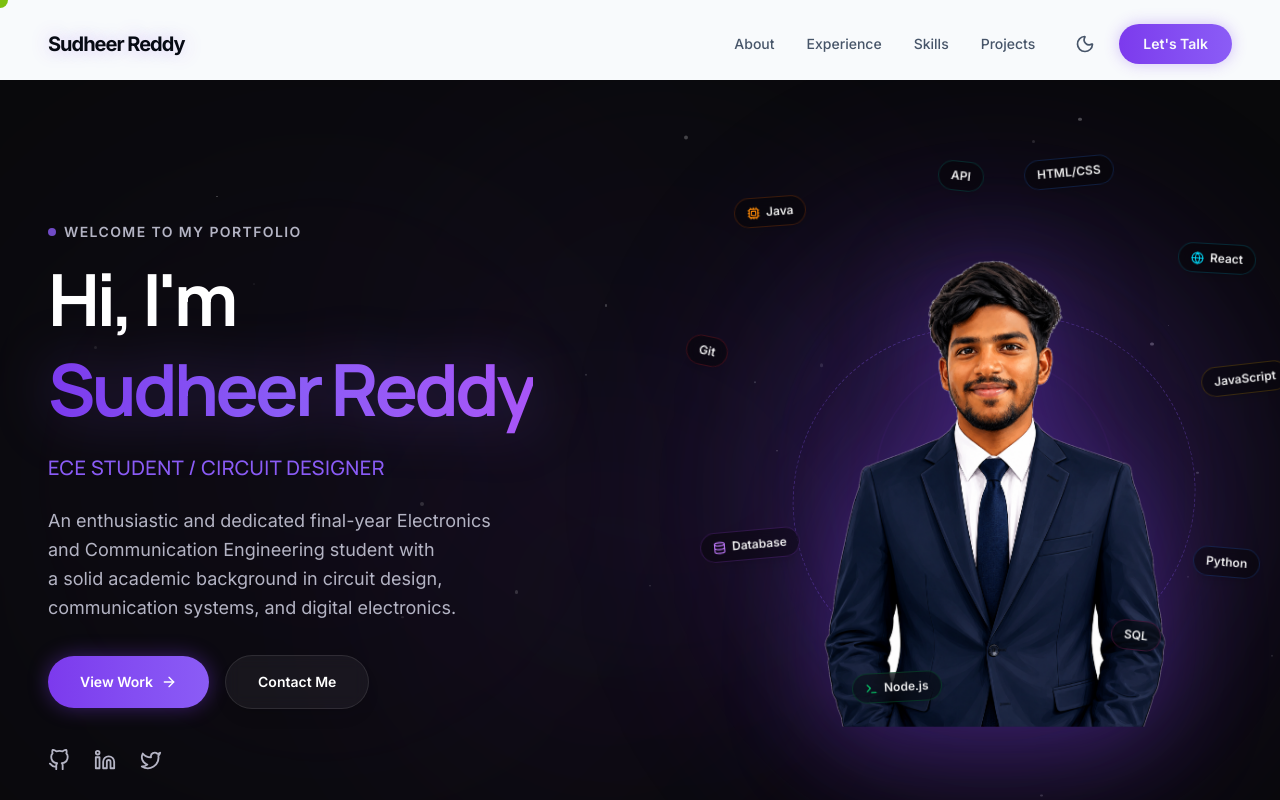
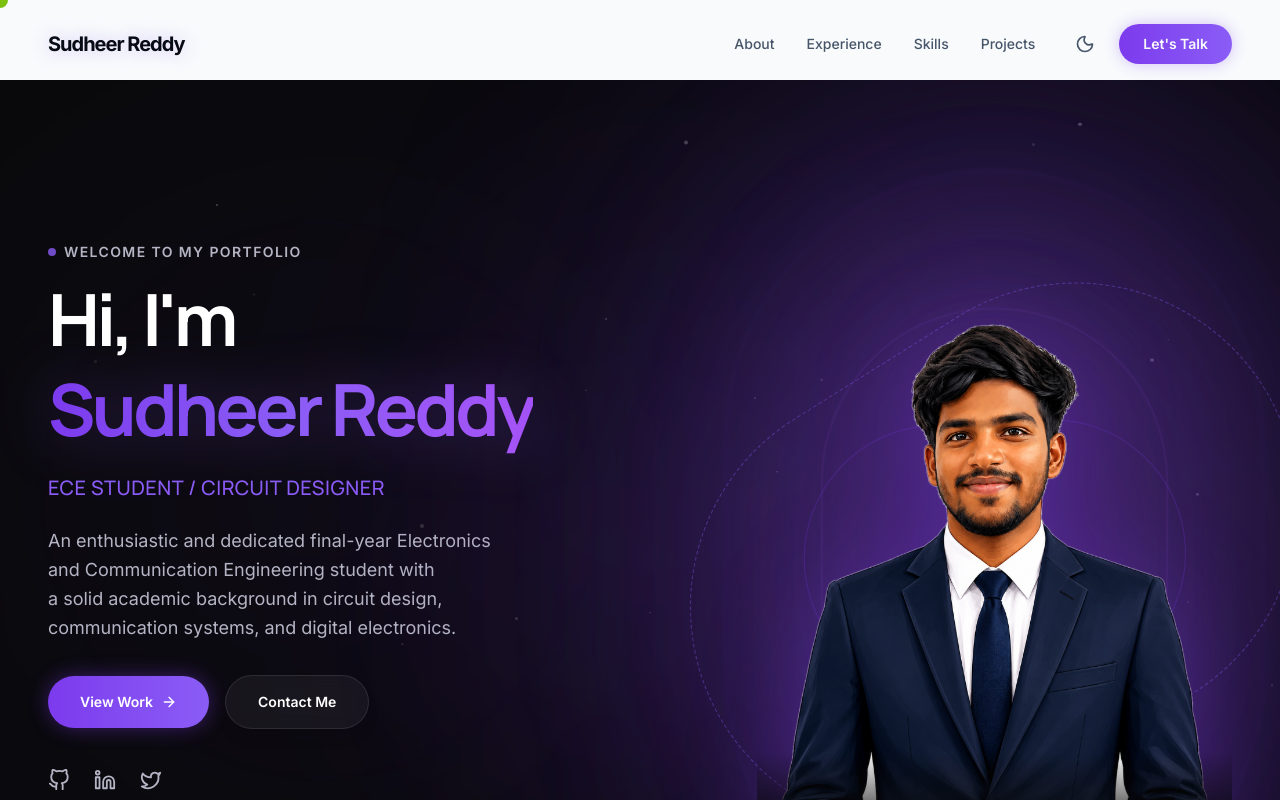
Before and after one commit to SudheerReddy007/SUDHEER-PORTFOLIO, a Next.js app: page / in a window 1280 px wide. Shown: the top 800 px of the page. Built offline with nearby package versions, Linux system fonts and the light colour scheme.

Commit message:
Refine hero section: remove tech badges, scale portrait, add bottom fade gradient, and enhance background glows

```diff
--- a/src/components/sections/Hero.tsx
+++ b/src/components/sections/Hero.tsx
@@ -2,7 +2,7 @@
 
 import { useEffect, useState } from "react";
 import { motion, AnimatePresence } from "framer-motion";
-import { ArrowRight, Terminal, Cpu, Database as DbIcon, Globe } from "lucide-react";
+import { ArrowRight } from "lucide-react";
 
 // Custom inline SVG icons for social platforms because of local lucide-react version compatibility
 const GithubIcon = (props: React.SVGProps<SVGSVGElement>) => (
@@ -25,19 +25,7 @@ const TwitterIcon = (props: React.SVGProps<SVGSVGElement>) => (
   </svg>
 );
 
-// Tech cards configuration with floating coordinates, timings, rotations, and styles
-const techCards = [
-  { name: "React", top: "5%", right: "-5%", delay: 0, duration: 6, rot: 5, shadow: "shadow-[0_0_15px_rgba(6,182,212,0.15)]", border: "border-cyan-500/20", text: "text-cyan-400", icon: Globe, pFactor: 0.8 },
-  { name: "JavaScript", top: "25%", right: "-12%", delay: 1.5, duration: 8, rot: -8, shadow: "shadow-[0_0_15px_rgba(234,179,8,0.15)]", border: "border-yellow-500/20", text: "text-yellow-400", pFactor: 1.2 },
-  { name: "Python", top: "60%", right: "-6%", delay: 0.5, duration: 7, rot: 6, shadow: "shadow-[0_0_15px_rgba(59,130,246,0.15)]", border: "border-blue-500/20", text: "text-blue-400", pFactor: 0.9 },
-  { name: "Java", top: "-5%", left: "-5%", delay: 2, duration: 6.5, rot: -5, shadow: "shadow-[0_0_15px_rgba(249,115,22,0.15)]", border: "border-orange-500/20", text: "text-orange-400", icon: Cpu, pFactor: 1.1 },
-  { name: "Git", top: "20%", left: "-15%", delay: 1, duration: 9, rot: 10, shadow: "shadow-[0_0_15px_rgba(239,68,68,0.15)]", border: "border-red-500/20", text: "text-red-400", pFactor: 1.3 },
-  { name: "Database", top: "55%", left: "-12%", delay: 3, duration: 7.5, rot: -7, shadow: "shadow-[0_0_15px_rgba(168,85,247,0.15)]", border: "border-purple-500/20", text: "text-purple-400", icon: DbIcon, pFactor: 0.7 },
-  { name: "API", top: "-12%", left: "38%", delay: 2.5, duration: 8, rot: 4, shadow: "shadow-[0_0_15px_rgba(20,184,166,0.15)]", border: "border-teal-500/20", text: "text-teal-400", pFactor: 1.0 },
-  { name: "Node.js", top: "82%", left: "20%", delay: 1.2, duration: 7, rot: -3, shadow: "shadow-[0_0_15px_rgba(34,197,94,0.15)]", border: "border-green-500/20", text: "text-green-400", icon: Terminal, pFactor: 1.4 },
-  { name: "SQL", top: "72%", right: "15%", delay: 0.8, duration: 8.5, rot: 5, shadow: "shadow-[0_0_15px_rgba(236,72,153,0.15)]", border: "border-pink-500/20", text: "text-pink-400", pFactor: 1.1 },
-  { name: "HTML/CSS", top: "-12%", right: "25%", delay: 3.5, duration: 9.5, rot: -6, shadow: "shadow-[0_0_15px_rgba(59,130,246,0.15)]", border: "border-blue-500/20", text: "text-blue-300", pFactor: 0.8 }
-];
+
 
 export function Hero() {
   const [mousePos, setMousePos] = useState({ x: 0, y: 0 });
@@ -213,33 +201,41 @@ export function Hero() {
           </motion.div>
         </motion.div>
 
-        {/* Right Column - Portrait & Tech Stack */}
-        <div className="lg:col-span-5 flex items-center justify-center relative min-h-[450px] md:min-h-[550px] w-full">
+        {/* Right Column - Portrait & Ambient Glow */}
+        <div className="lg:col-span-5 flex items-end justify-center relative min-h-[480px] md:min-h-[580px] lg:min-h-[680px] w-full self-end">
           {/* Layered glows and concentric rings behind the portrait */}
-          <div className="absolute inset-0 flex items-center justify-center pointer-events-none scale-105">
+          <div className="absolute inset-0 flex items-center justify-center pointer-events-none scale-125 translate-y-10">
             {/* Glowing cores */}
-            <div className="absolute w-[100%] h-[100%] bg-[#7C3AED]/20 rounded-full blur-[100px] animate-pulse" style={{ animationDuration: "8s" }} />
-            <div className="absolute w-[80%] h-[80%] bg-[#8B5CF6]/15 rounded-full blur-[80px] animate-pulse" style={{ animationDuration: "5s" }} />
+            <div className="absolute w-[120%] h-[120%] bg-[#7C3AED]/25 rounded-full blur-[110px] animate-pulse" style={{ animationDuration: "8s" }} />
+            <div className="absolute w-[95%] h-[95%] bg-[#8B5CF6]/20 rounded-full blur-[90px] animate-pulse" style={{ animationDuration: "5s" }} />
+            <div className="absolute w-[70%] h-[70%] bg-[#A855F7]/15 rounded-full blur-[65px]" />
 
             {/* Glowing ring 1 */}
             <motion.div
-              className="absolute w-[85%] h-[85%] rounded-full border border-[#7C3AED]/20 blur-[2px]"
-              animate={{ scale: [0.96, 1.04, 0.96], opacity: [0.3, 0.5, 0.3] }}
+              className="absolute w-[90%] h-[90%] rounded-full border border-[#7C3AED]/25 blur-[2px]"
+              animate={{ scale: [0.97, 1.03, 0.97], opacity: [0.3, 0.6, 0.3] }}
               transition={{ duration: 5, repeat: Infinity, ease: "easeInOut" }}
             />
 
-            {/* Glowing ring 2 */}
+            {/* Glowing ring 2 - concentric dashed */}
             <motion.div
-              className="absolute w-[70%] h-[70%] rounded-full border border-dashed border-[#8B5CF6]/30"
+              className="absolute w-[75%] h-[75%] rounded-full border border-dashed border-[#8B5CF6]/35"
               animate={{ rotate: 360 }}
-              transition={{ duration: 30, repeat: Infinity, ease: "linear" }}
+              transition={{ duration: 40, repeat: Infinity, ease: "linear" }}
             />
 
             {/* Glowing ring 3 */}
             <motion.div
-              className="absolute w-[50%] h-[50%] rounded-full border-2 border-[#A855F7]/10"
-              animate={{ scale: [1.05, 0.95, 1.05], opacity: [0.2, 0.4, 0.2] }}
+              className="absolute w-[60%] h-[60%] rounded-full border-2 border-[#A855F7]/15 blur-[0.5px]"
+              animate={{ scale: [1.03, 0.97, 1.03], opacity: [0.2, 0.5, 0.2] }}
               transition={{ duration: 4, repeat: Infinity, ease: "easeInOut" }}
+            />
+
+            {/* Glowing ring 4 */}
+            <motion.div
+              className="absolute w-[45%] h-[45%] rounded-full border border-[#7C3AED]/20"
+              animate={{ rotate: -360 }}
+              transition={{ duration: 25, repeat: Infinity, ease: "linear" }}
             />
           </div>
 
@@ -248,55 +244,24 @@ export function Hero() {
             initial={{ opacity: 0, scale: 0.9 }}
             animate={{ opacity: 1, scale: 1 }}
             transition={{ duration: 0.8, ease: "easeOut" }}
-            className="relative z-10 w-full max-w-[320px] md:max-w-[380px] aspect-[4/5] flex items-center justify-center"
+            className="relative z-10 w-full max-w-[380px] md:max-w-[460px] lg:max-w-[500px] aspect-[4/5] flex items-center justify-center translate-y-6 md:translate-y-8 lg:translate-y-12"
             style={{ x: mousePos.x * 0.4, y: mousePos.y * 0.4 }}
           >
             <motion.img
               src="/images/portrait.png"
               alt="Sudheer Reddy Portrait"
               className="w-full h-auto object-contain drop-shadow-[0_15px_50px_rgba(124,58,237,0.35)]"
-              animate={{ y: [-8, 8, -8] }}
-              transition={{ duration: 6, repeat: Infinity, ease: "easeInOut" }}
+              animate={{ y: [-3, 3, -3] }}
+              transition={{ duration: 5, repeat: Infinity, ease: "easeInOut" }}
             />
+
+            {/* Premium waist-down bottom fade overlays */}
+            <div className="absolute -bottom-2 inset-x-0 h-40 pointer-events-none z-20 flex flex-col justify-end">
+              <div className="absolute inset-0 bg-gradient-to-t from-[#09090B] via-[#09090B]/90 to-transparent" />
+              <div className="absolute inset-0 bg-gradient-to-t from-[#7C3AED]/15 via-transparent to-transparent blur-[8px]" />
+              <div className="h-4 bg-[#09090B] w-full" />
+            </div>
           </motion.div>
-
-          {/* Floating Tech Cards */}
-          <div className="absolute inset-0 z-20 pointer-events-none">
-            {techCards.map((card) => {
-              const Icon = card.icon;
-              return (
-                <motion.div
-                  key={card.name}
-                  className="absolute pointer-events-auto"
-                  style={{
-                    top: card.top,
-                    left: card.left,
-                    right: card.right,
-                    x: mousePos.x * card.pFactor,
-                    y: mousePos.y * card.pFactor
-                  }}
-                  animate={{
-                    y: [-6, 6, -6],
-                    rotate: [card.rot - 2, card.rot + 2, card.rot - 2]
-                  }}
-                  transition={{
-                    duration: card.duration,
-                    delay: card.delay,
-                    repeat: Infinity,
-                    ease: "easeInOut"
-                  }}
-                >
-                  <motion.div
-                    whileHover={{ scale: 1.1, rotate: 0 }}
-                    className={`flex items-center gap-1.5 px-3 py-1.5 rounded-xl border bg-black/40 backdrop-blur-md cursor-default transition-all duration-300 text-xs font-semibold shadow-lg ${card.border} ${card.shadow}`}
-                  >
-                    {Icon && <Icon size={13} className={card.text} />}
-                    <span className="text-white/90">{card.name}</span>
-                  </motion.div>
-                </motion.div>
-              );
-            })}
-          </div>
         </div>
       </div>
     </section>
```
